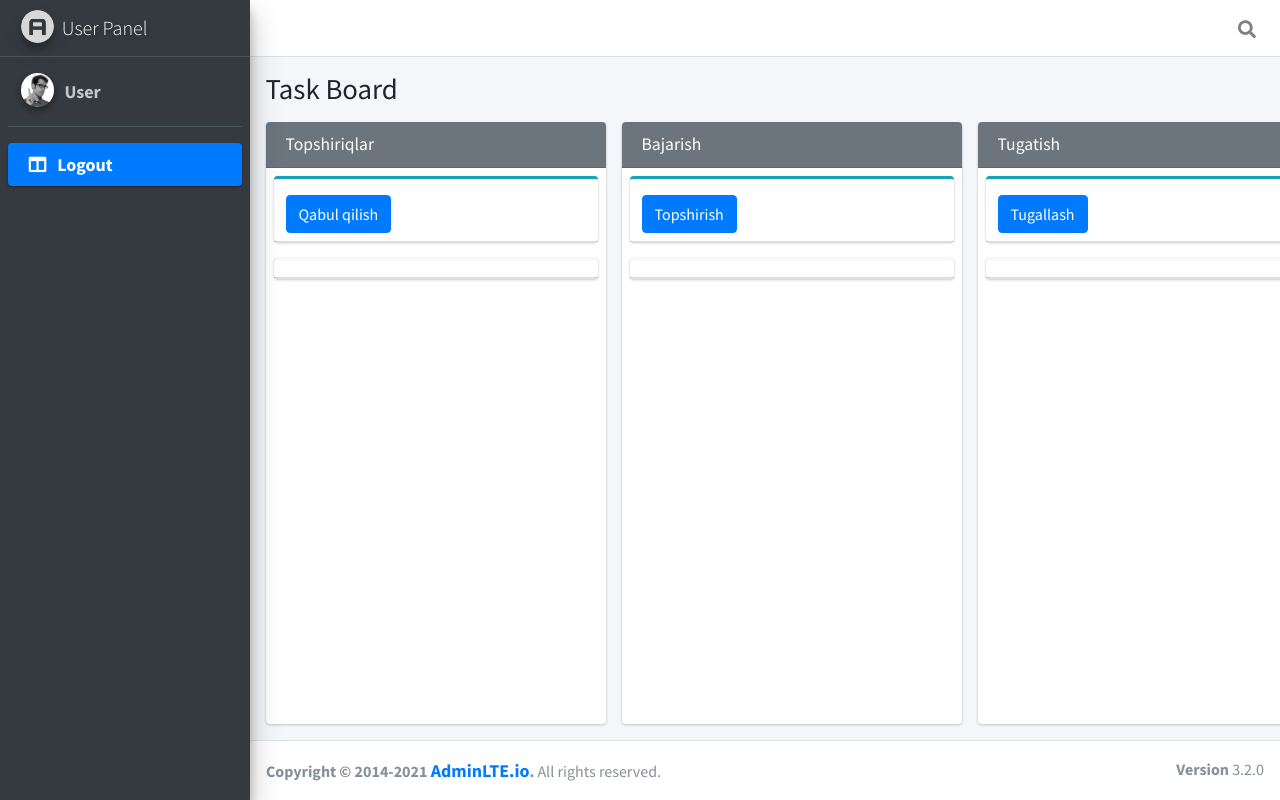
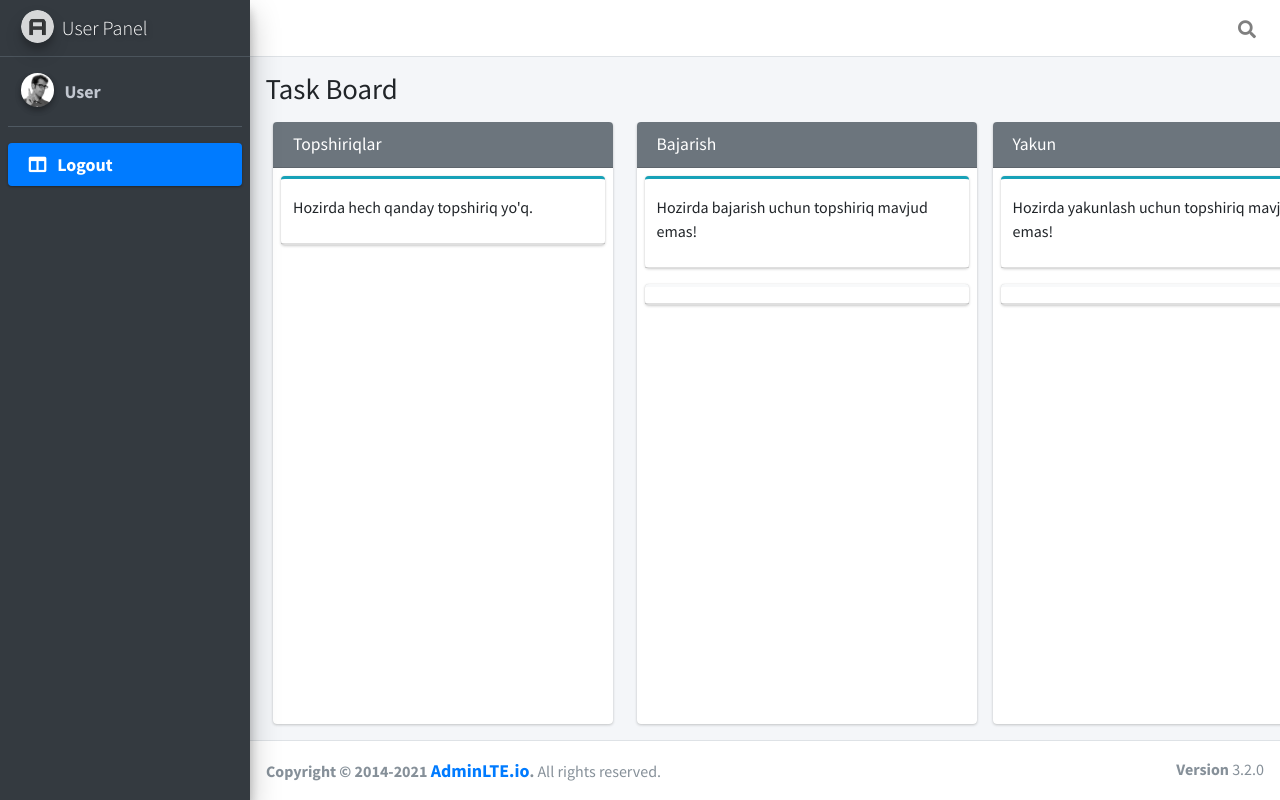
Before and after one commit to muhammadnabi2001/Dars16, a PHP site: page /user in a window 1280 px wide. Run offline with PHP 8.4, Linux system fonts and the light colour scheme; the visitor is signed in with stand-in values (Sample User, id 1); data comes from the database, SQL or seed files in the repository; some libraries are stand-ins or nearby versions.

Commit message:
vazifa yakunlandi

```diff
--- a/App/Models/Model.php
+++ b/App/Models/Model.php
@@ -49,7 +49,7 @@ class Model extends Database
 
         $cleanedString = implode(", ", $setParts);
 
-        $query = "UPDATE " . static::$table . " SET {$cleanedString} WHERE user_id = :id";
+        $query = "UPDATE " . static::$table . " SET {$cleanedString} WHERE id = :id";
 
         $params[':id'] = $id;
 
--- a/App/Views/user.php
+++ b/App/Views/user.php
@@ -126,53 +126,67 @@ if (!isset($_SESSION['Auth'])) {
 
       <section class="content pb-3">
         <div class="container-fluid h-100">
+        <div class="container-fluid">
     <div class="card card-row card-secondary">
         <div class="card-header">
-              <h3 class="card-title">
-                Topshiriqlar
-              </h3>
+            <h3 class="card-title">Topshiriqlar</h3>
         </div>
         <div class="card-body">
             <div class="card card-info card-outline">
                 <div class="card-header">
-
-
                     <h1></h1>
                     <?php
                     $vazifalar = Task::gettask($_SESSION['Auth']->id, 1);
-                  foreach ($vazifalar as $vazifa) { ?>
-                    <h5><?= $vazifa['title'] ?></h5>
-                    <div class="card-body">
-                      <p>
-                        <?= $vazifa['description'] ?>
-                      </p>
+                    if (!empty($vazifalar)) { ?>
+                        <div class="table-responsive">
+                            <table class="table mb-0 w-100">
+                                <thead>
+                                    <tr>
+                                        <th>Title</th>
+                                        <th>Description</th>
+                                        <th>Rasm</th>
+                                        <th>Amallar</th>
+                                    </tr>
+                                </thead>
+                                <tbody>
+                                    <?php foreach ($vazifalar as $vazifa) { ?>
+                                        <tr>
+                                            <td><?= $vazifa['title'] ?></td>
+                                            <td><?= $vazifa['description'] ?></td>
+                                            <td>
                                                 <img src="<?php echo "rasm/" . $vazifa['img'] ?>" alt="" width="100px">
+                                            </td>
+                                            <td>
+                                                <form action="/user" method="post">
+                                                    <input type="hidden" name="task_id" value="<?= $vazifa['id'] ?>">
+                                                    <button type="submit" name="qabul" class="btn btn-success">Qabul qilish</button>
+                                                </form>
+                                            </td>
+                                        </tr>
+                                    <?php } ?>
+                                </tbody>
+                            </table>
                         </div>
-                  <?php }
-                  ?>
-                  <form action="/user" method="post">
-                    <button type="submit" name="qabul" class="btn btn-primary">Qabul qilish</button>
-                  </form>
+                    <?php } else { ?>
+                        <p>Hozirda hech qanday topshiriq yo'q.</p>
+                    <?php } ?>
+                </div>
 
-                </div>
                 <?php
                 if (isset($_POST['qabul'])) {
+                    $task_id = $_POST['task_id'];
                     $data = ['status' => '2'];
-                  Task::update($data, $_SESSION['Auth']->id);
+                    Task::update($data, $task_id);
                     header("location: /user");
+                    exit; // Redirectdan so'ng scriptni to'xtatish
                 }
                 ?>
             </div>
-              <div class="card card-light card-outline">
-                <div class="card-header">
-                  <div class="card-tools">
-                    </a>
+        </div>
     </div>
 </div>
 
-              </div>
-            </div>
-          </div>
+
           <div class="card card-row card-secondary">
             <div class="card-header">
               <h3 class="card-title">
@@ -182,30 +196,46 @@ if (!isset($_SESSION['Auth'])) {
             <div class="card-body">
               <div class="card card-info card-outline">
                 <div class="card-header">
-
-
                   <h1></h1>
                   <?php
                   $vazifalar = Task::gettask($_SESSION['Auth']->id, 2);
-                  foreach ($vazifalar as $vazifa) { ?>
-                    <h5><?= $vazifa['title'] ?></h5>
-                    <div class="card-body">
-                      <p>
-                        <?= $vazifa['description'] ?>
-                      </p>
+                  if (!empty($vazifalar)) { ?>
+                    <table class="table">
+                      <thead>
+                        <tr>
+                          <th>Title</th>
+                          <th>Description</th>
+                          <th>Rasm</th>
+                          <th>Amallar</th>
+                        </tr>
+                      </thead>
+                      <tbody>
+                        <?php foreach ($vazifalar as $vazifa) { ?>
+                          <tr>
+                            <td><?= $vazifa['title'] ?></td>
+                            <td><?= $vazifa['description'] ?></td>
+                            <td>
                               <img src="<?php echo "rasm/" . $vazifa['img'] ?>" alt="" width="100px">
-                    </div>
-                  <?php }
-                  ?>
+                            </td>
+                            <td>
                               <form action="/user" method="post">
-                    <button type="submit" name="topshirish" class="btn btn-primary">Topshirish</button>
+                                <input type="hidden" name="task_id" value="<?= $vazifa['id'] ?>">
+                                <button type="submit" name="bajar" class="btn btn-success">Bajarish</button>
                               </form>
-
+                            </td>
+                          </tr>
+                        <?php } ?>
+                      </tbody>
+                    </table>
+                  <?php } else { ?>
+                    <p>Hozirda bajarish uchun topshiriq mavjud emas!</p>
+                  <?php } ?>
                 </div>
                 <?php
-                if (isset($_POST['topshirish'])) {
+                if (isset($_POST['bajar'])) {
+                  $task_id = $_POST['task_id'];
                   $data = ['status' => '3'];
-                  Task::update($data, $_SESSION['Auth']->id);
+                  Task::update($data, $task_id);
                   header("location: /user");
                 }
                 ?>
@@ -213,82 +243,128 @@ if (!isset($_SESSION['Auth'])) {
               <div class="card card-light card-outline">
                 <div class="card-header">
                   <div class="card-tools">
-                    </a>
                   </div>
                 </div>
-
               </div>
             </div>
           </div>
           <div class="card card-row card-secondary">
             <div class="card-header">
               <h3 class="card-title">
-                Tugatish
+                Yakun
               </h3>
             </div>
             <div class="card-body">
               <div class="card card-info card-outline">
                 <div class="card-header">
-
-
                   <h1></h1>
                   <?php
                   $vazifalar = Task::gettask($_SESSION['Auth']->id, 3);
-                  foreach ($vazifalar as $vazifa) { ?>
-                    <h5><?= $vazifa['title'] ?></h5>
-                    <div class="card-body">
-                      <p>
-                        <?= $vazifa['description'] ?>
-                      </p>
+                  if (!empty($vazifalar)) { ?>
+                    <table class="table">
+                      <thead>
+                        <tr>
+                          <th>Title</th>
+                          <th>Description</th>
+                          <th>Rasm</th>
+                          <th>Amallar</th>
+                        </tr>
+                      </thead>
+                      <tbody>
+                        <?php foreach ($vazifalar as $vazifa) { ?>
+                          <tr>
+                            <td><?= $vazifa['title'] ?></td>
+                            <td><?= $vazifa['description'] ?></td>
+                            <td>
                               <img src="<?php echo "rasm/" . $vazifa['img'] ?>" alt="" width="100px">
-                    </div>
-                  <?php }
-                  ?>
+                            </td>
+                            <td>
                               <form action="/user" method="post">
-                    <button type="submit" name="tugallash" class="btn btn-primary">Tugallash</button>
+                                <input type="hidden" name="task_id" value="<?= $vazifa['id'] ?>">
+                                <button type="submit" name="topshir" class="btn btn-success">Tugallash</button>
                               </form>
-
+                            </td>
+                          </tr>
+                        <?php } ?>
+                      </tbody>
+                    </table>
+                  <?php } else { ?>
+                    <p>Hozirda yakunlash uchun topshiriq mavjud emas!</p>
+                  <?php } ?>
                 </div>
                 <?php
-                if (isset($_POST['tugallash'])) {
+                if (isset($_POST['topshir'])) {
+                  $task_id = $_POST['task_id'];
                   $data = ['status' => '4'];
-                  Task::update($data, $_SESSION['Auth']->id);
-
+                  Task::update($data, $task_id);
+                  header("location: /user");
                 }
                 ?>
               </div>
               <div class="card card-light card-outline">
                 <div class="card-header">
                   <div class="card-tools">
-                    </a>
-                  </div>
-                </div>
-
                   </div>
                 </div>
               </div>
-          <div class="card card-row card-success">
+            </div>
+          </div>
+          <div class="card card-row card-secondary">
             <div class="card-header">
               <h3 class="card-title">
                 Done
               </h3>
             </div>
             <div class="card-body">
-              <div class="card card-primary card-outline">
+              <div class="card card-info card-outline">
                 <div class="card-header">
-                  <h5 class="card-title">
+                  <h1></h1>
                   <?php
-                    if(isset($_POST['tugallash']))
-                    {
-                      echo"Sizning vazifaningi tekshirilmoqda...";
+                  $vazifalar = Task::gettask($_SESSION['Auth']->id, 4);
+                  if (!empty($vazifalar)) { ?>
+                    <table class="table">
+                      <thead>
+                        <tr>
+                          <th>Title</th>
+                          <th>Description</th>
+                          <th>Rasm</th>
+                          <th>Amallar</th>
+                        </tr>
+                      </thead>
+                      <tbody>
+                        <?php foreach ($vazifalar as $vazifa) { ?>
+                          <tr>
+                            <td><?= $vazifa['title'] ?></td>
+                            <td><?= $vazifa['description'] ?></td>
+                            <td>
+                              <img src="<?php echo "rasm/" . $vazifa['img'] ?>" alt="" width="100px">
+                            </td>
+                            <td>
+                              <form action="/user" method="post">
+                                <input type="hidden" name="task_id" value="<?= $vazifa['id'] ?>">
+                                <button type="submit" name="yakun" class="btn btn-success">Tekshirilmoqda...</button>
+                              </form>
+                            </td>
+                          </tr>
+                        <?php } ?>
+                      </tbody>
+                    </table>
+                  <?php } else { ?>
+                    <p>Ma'lumot mavjud emas!</p>
+                  <?php } ?>
+                </div>
+                <?php
+                if (isset($_POST['yakun'])) {
+                  $task_id = $_POST['task_id'];
+                  $data = ['status' => '4'];
+                  Task::update($data, $task_id);
+                  header("location: /user");
                 }
                 ?>
-                  </h5>
+              </div>
+              <div class="card card-light card-outline">
+                <div class="card-header">
                   <div class="card-tools">
-                    <a href="#" class="btn btn-tool btn-link">#1</a>
-                    <a href="#" class="btn btn-tool">
-                      <i class="fas fa-pen"></i>
-                    </a>
                   </div>
                 </div>
               </div>
```
Also changed, not shown: App/Views/admin.php (+35 -8 lines), rasm/2024-10-16_14-53-22.jpg (added). Lines whose indentation alone changed are shown as unchanged.
